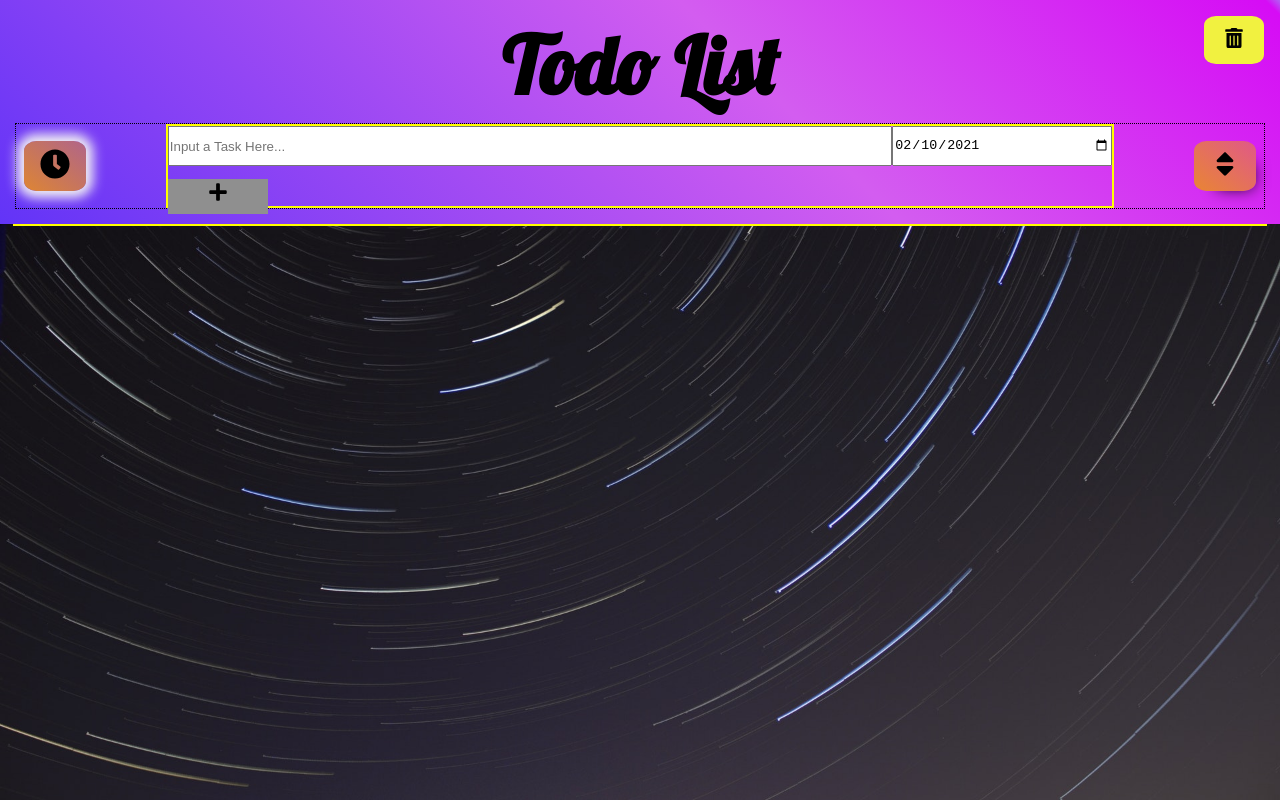
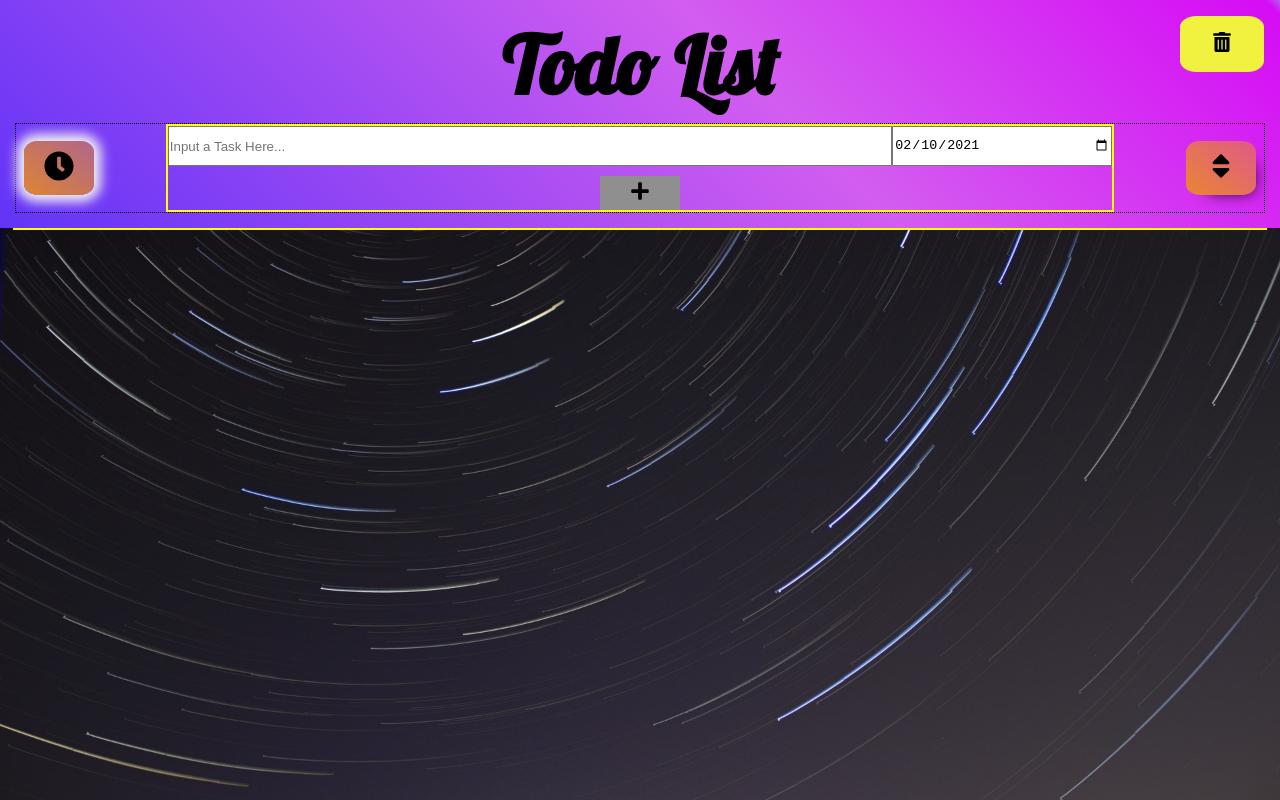
Before and after one commit to BigCityC/ToDoApp, a React (Create React App) app: page / in a window 1280 px wide. Built offline with nearby package versions, Linux system fonts and the light colour scheme.

Commit message:
app.css updated

```diff
--- a/src/App.css
+++ b/src/App.css
@@ -42,7 +42,7 @@ header {
 }
 .sort-button {
   border-radius: 20%;
-  padding: 1vh 2vh;
+  padding: 10px 20px;
   position: absolute;
   background: linear-gradient(
           to right top,
@@ -74,11 +74,12 @@ header {
 .input-wrapper {
   border: 2px solid yellow;
   flex-basis: 76%;
+  text-align: center;
 }
 
 .input-bar {
   display: flex;
-  height: 5vh;
+  height: 40px;
 }
 
 #todolist-input {
@@ -91,15 +92,13 @@ header {
   max-width: 220px;
 }
 
-/* design for buttons */
-.input-buttons {
-  margin-top: 2vh;
-}
-
 /*color and hover for add button*/
 .add {
   background-color: #8f8f8f;
-  padding: 1vh 5vh;
+  margin-top: 10px;
+  padding: 5px 30px;
+  display: inline-block;
+
 }
 .add:hover {
   background: #a6a6a6;
@@ -109,7 +108,7 @@ header {
 .clear {
   background-color: #f1f140;
   border-radius: 20%;
-  padding: 1.5vh 2.5vh;
+  padding: 2vh 4vh;
   position: fixed;
   top: 2vh;
   right: 2vh;
--- a/src/App.js
+++ b/src/App.js
@@ -126,11 +126,10 @@ function App() {
                         />
                         <input id="date-input" type="date" value={form.date} name='date' onChange={handleFormInput}/>
                     </div>
-                    <div className="input-buttons">
-                        <span className="add" title="Add" onClick={addItems}>
-                            <FaPlus size={20}/>
-                        </span>
-                    </div>
+                    <span className="add" title="Add" onClick={addItems}>
+                        <FaPlus size={20}/>
+                    </span>
+
                 </div>
                 </div>
             </header>
--- a/src/ListItem.css
+++ b/src/ListItem.css
@@ -12,7 +12,7 @@ ul li {
     margin: 1rem auto;
     background-color: white;
     font-size: 18px;
-    height: 5vh;
+    height: 40px;;
     padding-left: 5px;
     width: 75%;
     -webkit-box-shadow: var(--box-shadow-specs);
@@ -86,7 +86,7 @@ ul li input {
 .list-buttons {
     display: flex;
     cursor: pointer;
-    height: 3em;
+    height: 45px;
     align-items: center;
     width: 20vh;
     /*width: 10 when small*/
```
